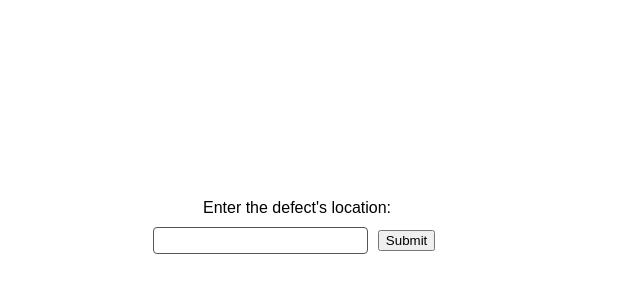
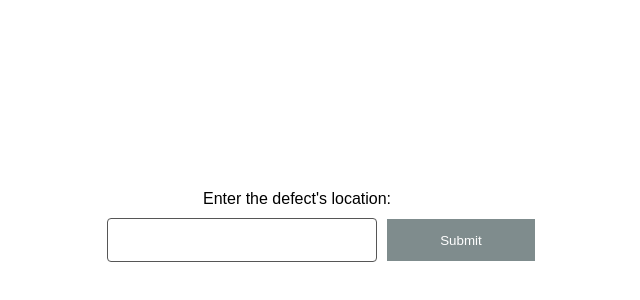
Before and after one commit to pyxyyy/defect-management, a React (Create React App) app in the folder cabin-crew/: page / in a window 1280 px wide. Shown: the part 144-444 px from the top of the page, without its empty margins (323-963 px from the left). Built offline with nearby package versions, Linux system fonts and the light colour scheme.

Commit message:
Modify Submit button

```diff
--- a/cabin-crew/src/App.css
+++ b/cabin-crew/src/App.css
@@ -166,5 +166,18 @@
     margin: 0 30%;
 }
 
-.btnSubmit {
+.btnCrewSubmit {
+    padding:1em 4em;
+    border: none;
+    background-color: #7f8c8d;
+    color: #fff;
 }
+
+.btnCrewSubmit:hover {
+    background-color: #464545;
+    cursor: pointer;
+}
+
+.Input-input{
+    line-height: 2em;
+}
--- a/cabin-crew/src/App.js
+++ b/cabin-crew/src/App.js
@@ -50,7 +50,7 @@ class App extends Component {
                     <div className="InputNum">Enter the defect's location:</div>
                     <div className="InputGroup">
                     <input className="Input-input"type="text" name="name" />
-                    <input className="btnSubmit" type="submit" onClick={this.changeCrewState} />
+                    <input className="btnCrewSubmit" type="submit" onClick={this.changeCrewState} />
                     </div>
                 </div>;
 
@@ -93,6 +93,7 @@ class App extends Component {
                         </div>
                         </div>
                         </div>
+                        <input className="btnCrewSubmit" type="submit" onClick={this.changeCrewState} />
                         </div>;
 
         let changePage = this.state.isFirstPage ? page1 : page2;
```
Also changed, not shown: 1 other file (tests, documents, lock files or other folders).
